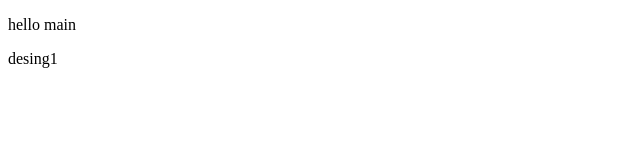
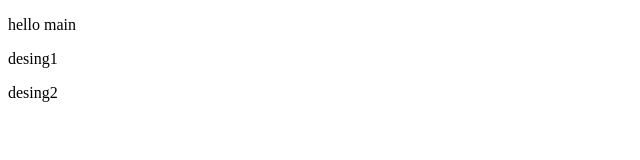
Before and after one commit to zJimpi/branchtest, a plain HTML site: page index.html in a window 1280 px wide. Shown: the full height of the page, 0-640 px from the left. Drawn offline with Linux system fonts and the light colour scheme.

Commit message:
Update index.html

```diff
--- a/index.html
+++ b/index.html
@@ -8,5 +8,6 @@
 <body>
     <p>hello main</p>
     <p>desing1</p>
+    <p>desing2</p>
 </body>
 </html>
```
